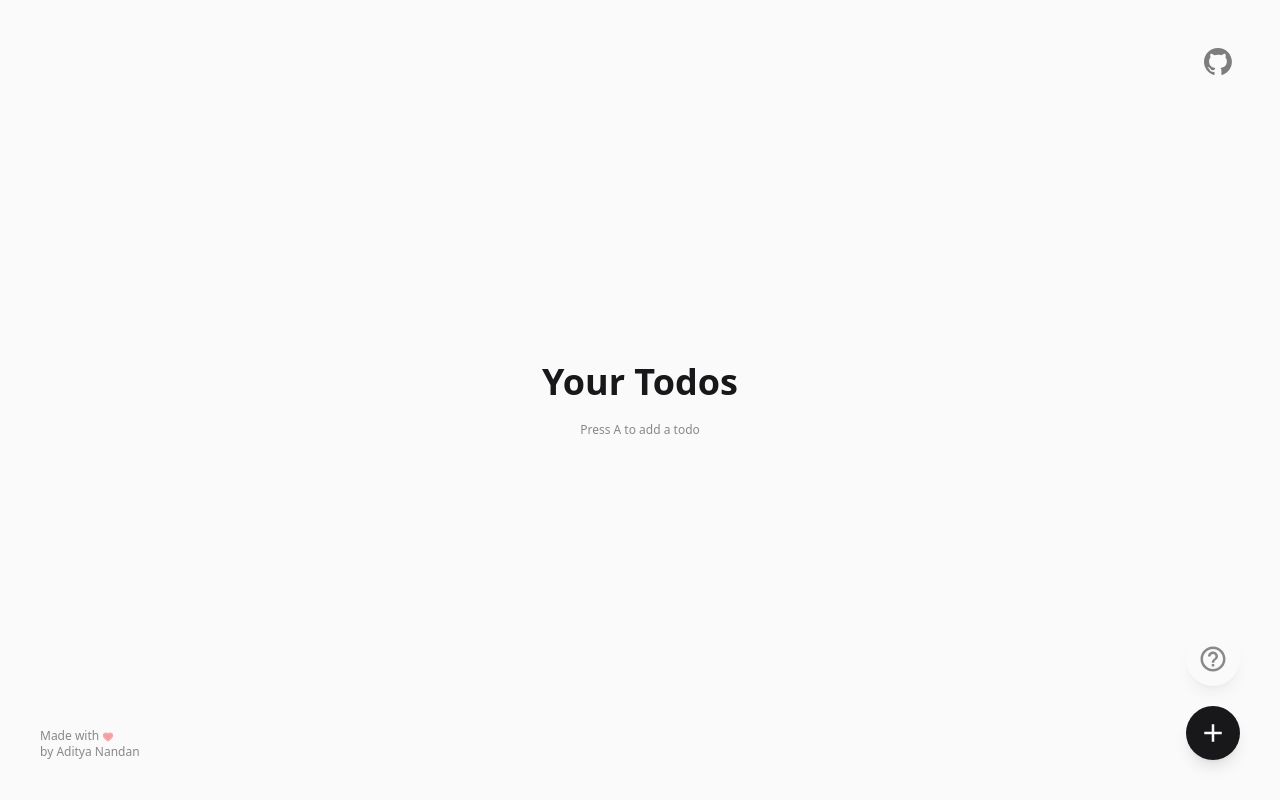
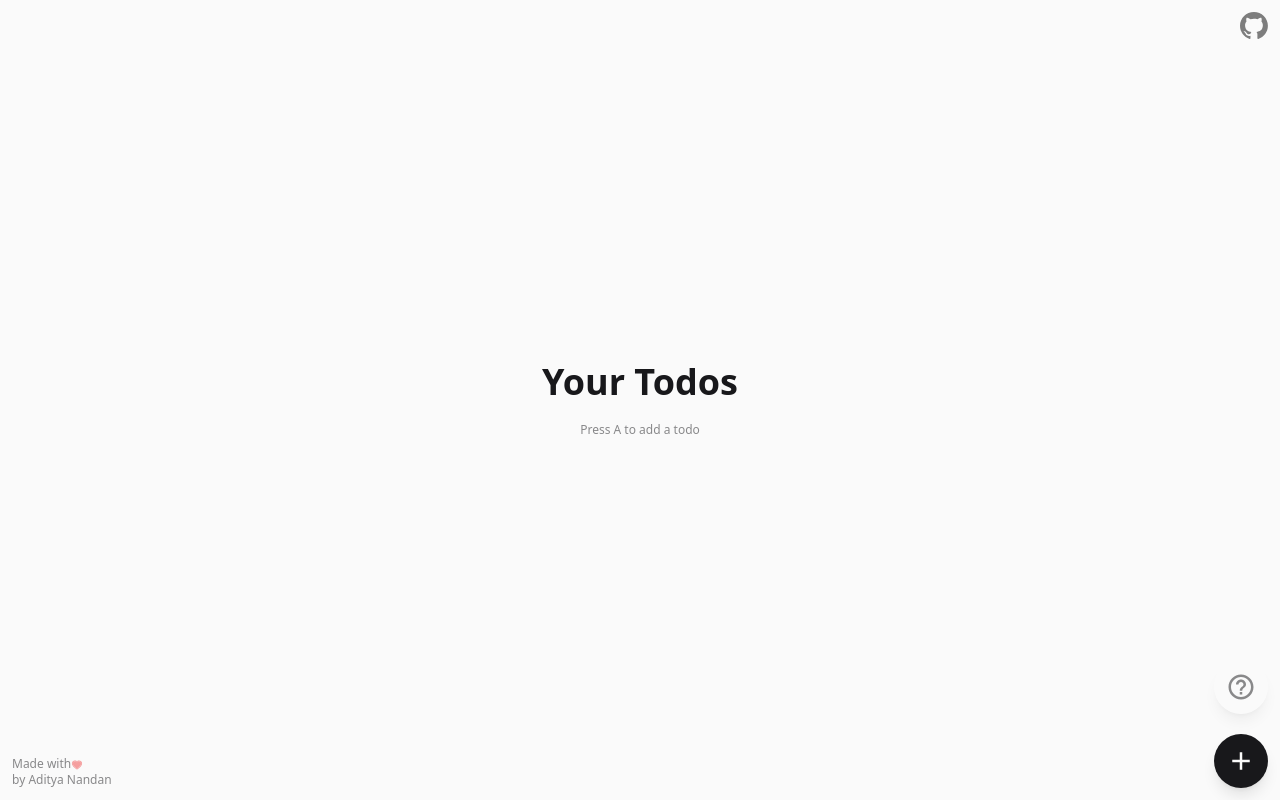
Before and after one commit to iMADi-ARCH/Todolist-zustand, a Next.js app: page / in a window 1280 px wide. Built offline with nearby package versions, Linux system fonts and the light colour scheme.

Commit message:
better animations

```diff
--- a/src/app/layout.tsx
+++ b/src/app/layout.tsx
@@ -19,19 +19,22 @@ export default function RootLayout({
     children: React.ReactNode;
 }) {
     return (
-        <html lang="en" className="scroll-smooth w-full h-full">
+        <html
+            lang="en"
+            className="scroll-smooth w-full h-full overflow-x-clip overflow-y-auto"
+        >
             <body className="relative w-full h-full bg-zinc-50 text-zinc-900 dark:bg-zinc-900 dark:text-zinc-50">
                 {children}
 
                 <Link
-                    href="https://github.com/iMADi-ARCH/Trivia"
+                    href="https://github.com/iMADi-ARCH/Todolist-zustand"
                     target="_blank"
-                    className="fixed top-0 right-0 p-10"
+                    className="fixed top-0 right-0 p-3 animate-overlayShow"
                 >
                     <Button
                         variant="secondary"
                         brightness="dim"
-                        className="text-3xl p-2"
+                        className="text-3xl p-0"
                     >
                         <Image
                             src={"/github-mark-white.svg"}
@@ -43,11 +46,11 @@ export default function RootLayout({
                     </Button>
                 </Link>
                 <Link
-                    className="absolute bottom-0 p-10 text-xs text-zinc-900 dark:text-zinc-50 hover:opacity-100 opacity-50 transition-opacity"
+                    className="fixed bottom-0 p-3 text-xs text-zinc-900 dark:text-zinc-50 hover:opacity-100 opacity-50 transition-opacity"
                     href={"https://github.com/iMADi-ARCH"}
                     target="_blank"
                 >
-                    Made with{" "}
+                    Made with
                     <AiTwotoneHeart className="inline animate-lubDub text-red-500" />
                     <br /> by Aditya Nandan
                 </Link>
--- a/src/components/Todos/index.tsx
+++ b/src/components/Todos/index.tsx
@@ -32,10 +32,9 @@ const Todos: FC<TodosProps> = ({}) => {
         { key: "j", dispatch: scrollVertically, value: 100 },
         { key: "k", dispatch: scrollVertically, value: -100 },
         { key: "/", dispatch: setHelpOpen, value: !helpOpen },
-        // { key: "j", dispatch: scrollVertically, value: 500, shiftKey: true },
     ]);
 
-    const [springs] = useTrail(
+    const [fadeFromLeft] = useTrail(
         todos.length,
         {
             from: {
@@ -48,6 +47,21 @@ const Todos: FC<TodosProps> = ({}) => {
             },
         },
         [todos]
+    );
+
+    const [fadeFromRight] = useTrail(
+        2,
+        {
+            from: {
+                opacity: 0,
+                x: 100,
+            },
+            to: {
+                opacity: 1,
+                x: 0,
+            },
+        },
+        []
     );
 
     const transitions = useTransition(todos, {
@@ -66,7 +80,9 @@ const Todos: FC<TodosProps> = ({}) => {
 
             {transitions((style, todo, tr, i) => (
                 <div className="flex items-center w-full gap-2">
+                    <animated.div style={fadeFromLeft[i]}>
                         <KeyIcon>{i + 1}</KeyIcon>
+                    </animated.div>
                     <animated.div
                         className="w-full flex-1"
                         style={style}
@@ -96,7 +112,8 @@ const Todos: FC<TodosProps> = ({}) => {
                 </span>
             ) : null}
 
-            <div className="flex flex-col gap-5 fixed bottom-0 right-0 m-10">
+            <div className="flex flex-col gap-5 fixed bottom-0 right-0 m-3">
+                <animated.div style={fadeFromRight[0]}>
                     <Button
                         variant="secondary"
                         brightness="dim"
@@ -107,6 +124,8 @@ const Todos: FC<TodosProps> = ({}) => {
                     >
                         <MdHelpOutline />
                     </Button>
+                </animated.div>
+                <animated.div style={fadeFromRight[1]}>
                     <Button
                         className="rounded-full aspect-square text-3xl p-3 shadow-lg"
                         onClick={() => {
@@ -115,6 +134,7 @@ const Todos: FC<TodosProps> = ({}) => {
                     >
                         <MdAdd />
                     </Button>
+                </animated.div>
             </div>
 
             <AddTodoDialog open={addTodoOpen} onOpenChange={setAddTodoOpen} />
```
Also changed, not shown: src/lib/animations.ts (added). Lines whose indentation alone changed are shown as unchanged.
